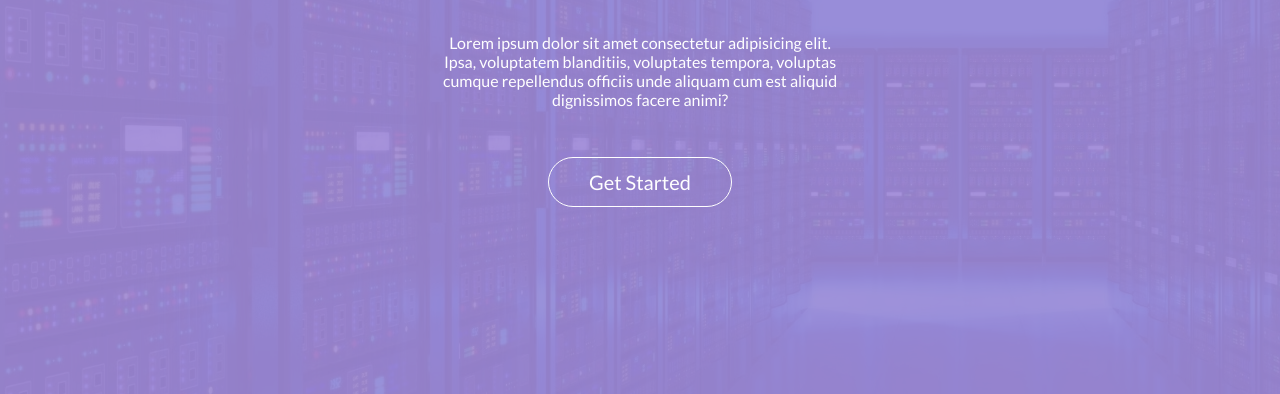
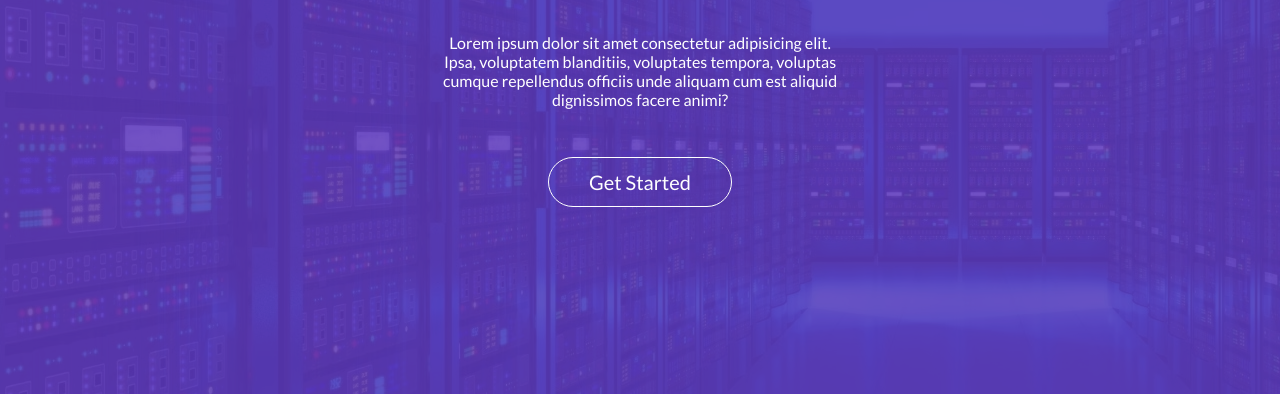
Before and after one commit to kartik-osl/assignment2-uiDesign, a plain HTML site: page Evaluation/index.html in a window 1280 px wide. Shown: the part 406-800 px from the top of the page. Drawn offline with nearby package versions, Linux system fonts and the light colour scheme; files that its build step writes are made by us from their sources.

Commit message:
Update _container.scss
Update

```diff
--- a/Evaluation/modules/_container.scss
+++ b/Evaluation/modules/_container.scss
@@ -2,7 +2,7 @@
     width: 100vw;
     height: 100vh;
     background: url(../assets/images/AdobeStock_87909563.jpg);
-    opacity: 50%;
+    opacity: 80%;
 
     .layer{
         background: rgba(48, 0, 169, 0.849);
```
